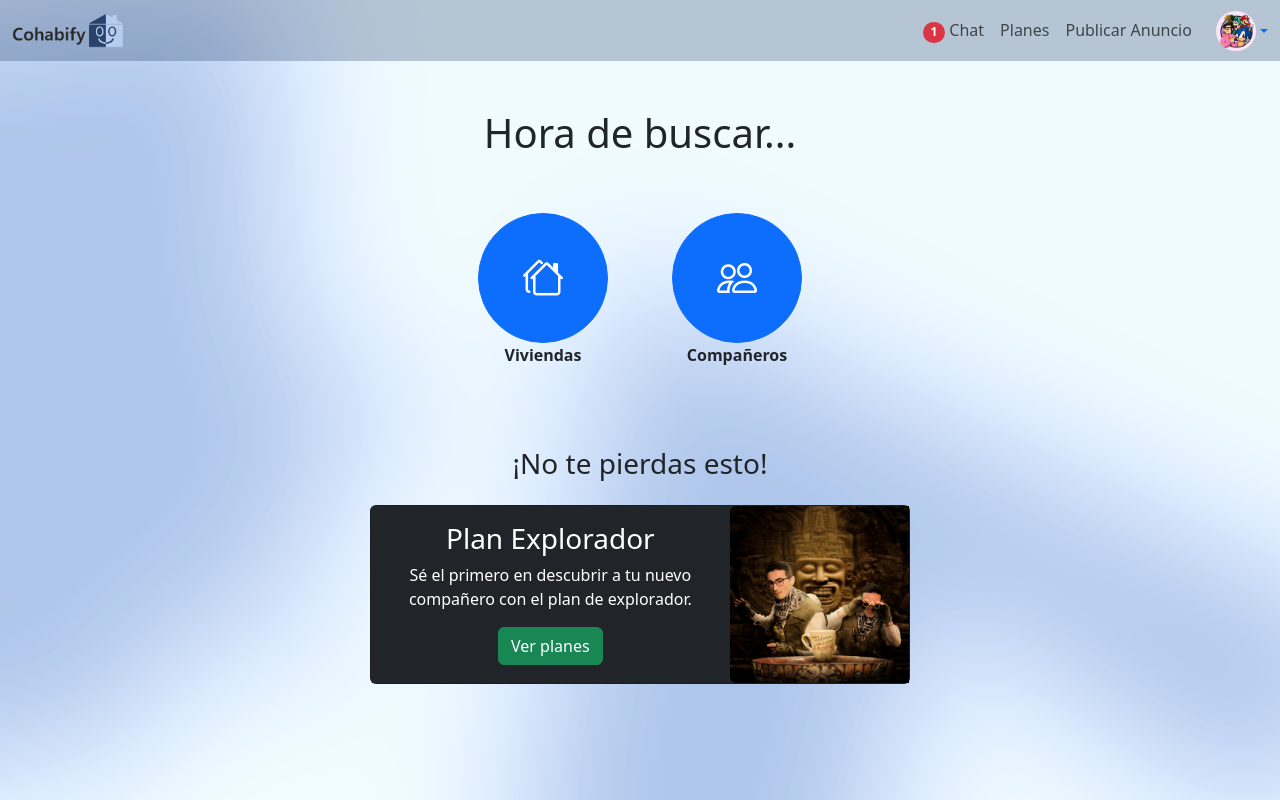
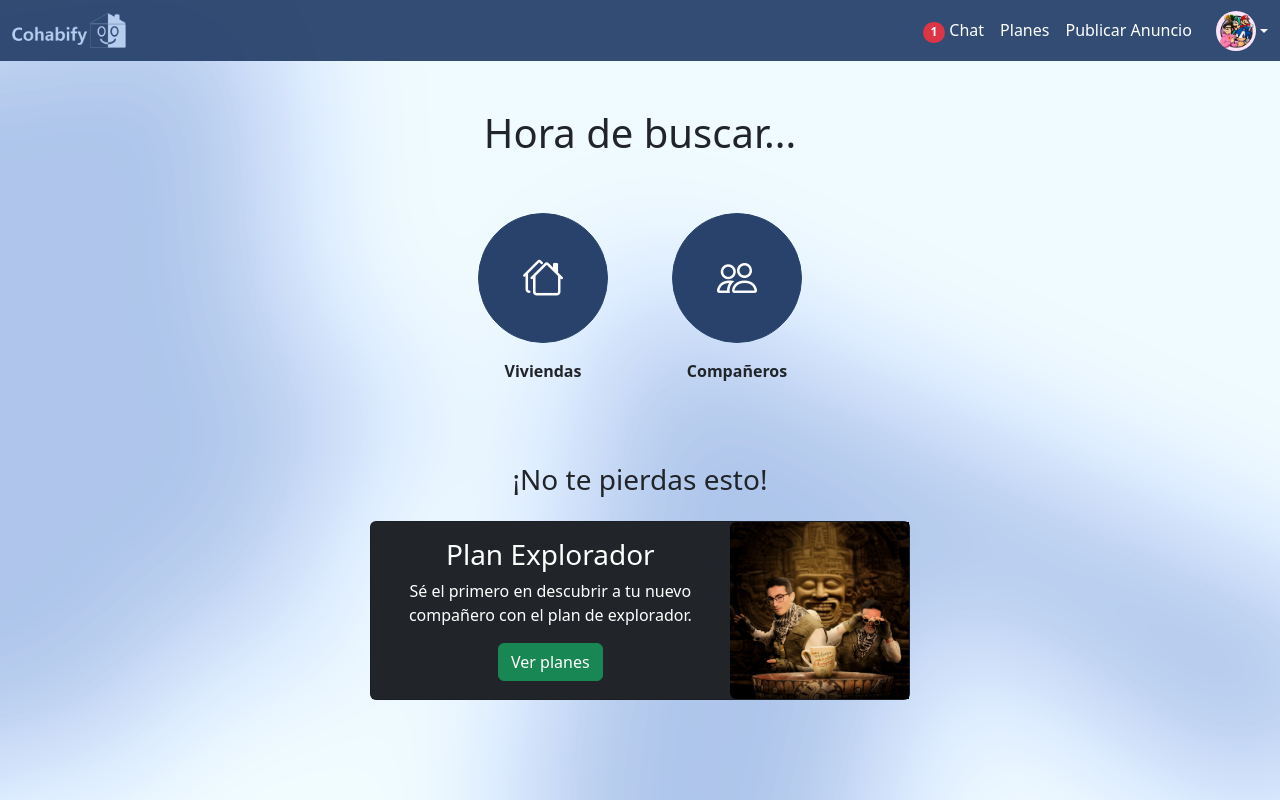
Before and after one commit to Cohabify-ISPP/Cohabify, a Vue app in the folder frontend/: page / in a window 1280 px wide. Built offline with nearby package versions, Linux system fonts and the light colour scheme.

Commit message:
Feat: Redesign styles
Co-authored-by: Marina Calero <marcallop7@users.noreply.github.com>

```diff
--- a/frontend/src/components/Main.vue
+++ b/frontend/src/components/Main.vue
@@ -9,16 +9,16 @@ import Navbar from './Navbar.vue'
   </div>
   <div class="d-flex flex-row justify-content-center align-items-center">
     <div class="d-flex flex-column align-items-center" style="padding-right: 2rem;">
-      <button class="btn btn-primary btn-circle btn-xl">
+      <button class="btn-primary btn-circle btn-xl">
         <i class="bi bi-houses h1"></i>
       </button>
-      <b>Viviendas</b>
+      <b class="mt-3">Viviendas</b>
     </div>
     <div class="d-flex flex-column align-items-center" style="padding-left: 2rem;">
-      <button class="btn btn-primary btn-circle btn-xl">
+      <button class="btn-primary btn-circle btn-xl">
         <i class="bi bi-people h1"></i>
       </button>
-      <b>Compañeros</b>
+      <b class="mt-3">Compañeros</b>
     </div>
   </div>
   <div style="margin-top: 10vh;">
--- a/frontend/src/components/Navbar.vue
+++ b/frontend/src/components/Navbar.vue
@@ -21,7 +21,7 @@
       <!-- Navbar brand -->
       <a class="navbar-brand mt-2 mt-lg-0" href="/">
         <img
-          src="/images/LogoCohabify.png"
+          src="/images/LogoMonoColor.png"
           height="35"
           alt="Cohabify"
           loading="lazy"
@@ -43,7 +43,7 @@
           </a>
         </li>
         <li class="nav-item">
-          <a class="nav-link" href="#">Planes</a>
+          <a class="nav-link " href="#">Planes</a>
         </li>
         <li class="nav-item">
           <a class="nav-link" href="#">Publicar Anuncio</a>
@@ -77,7 +77,7 @@
           aria-labelledby="navbarDropdownMenuAvatar"
         >
           <li>
-            <a class="dropdown-item" href="#">Perfil</a>
+            <a class="dropdown-item " href="#" >Perfil</a>
           </li>
           <li>
             <a class="dropdown-item" href="#">Cerrar sesión</a>
@@ -92,6 +92,23 @@
 <!-- Navbar -->
 </template>
 
-<script>
+<style scoped>
+ .nav-link {
+   color: white;
+   transition: 0.1s;
+ }
 
-</script>
+ .nav-link:hover {
+   color: #a4c7ff;
+   transition: 0.2s;
+ }
+ .dropdown-toggle::after {
+  border-top-color: white; /* Cambia esto al color que prefieras */
+  border-width: 0.3em; /* Cambia esto al tamaño que prefieras */
+}
+
+.dropdown-toggle:hover::after {
+  border-top-color: #a4c7ff; /* Cambia esto al color que prefieras */
+  transition: 0.2s;
+}
+</style>
--- a/frontend/src/style.css
+++ b/frontend/src/style.css
@@ -23,11 +23,11 @@ html {
 
 a {
   font-weight: 500;
-  color: #646cff;
+  color: #28426b;
   text-decoration: inherit;
 }
 a:hover {
-  color: #535bf2;
+  color: #28426b;
 }
 
 body {
@@ -85,8 +85,21 @@ button:focus-visible {
   line-height: 1.42857;
 }
 
+.btn-primary {
+  color: #fff;
+  background-color: #28426B;
+  border-color: #28426b;
+  transition: 0.1s;
+}
+
+.btn-primary:hover {
+  color: #fff;
+  background-color: #475e84;
+  border-color: #28426B;
+}
+
 .navbar-custom {
-  background-color: #28426b4a;
+  background-color: #28426bf1;
   box-shadow: none;
 }
 
```
